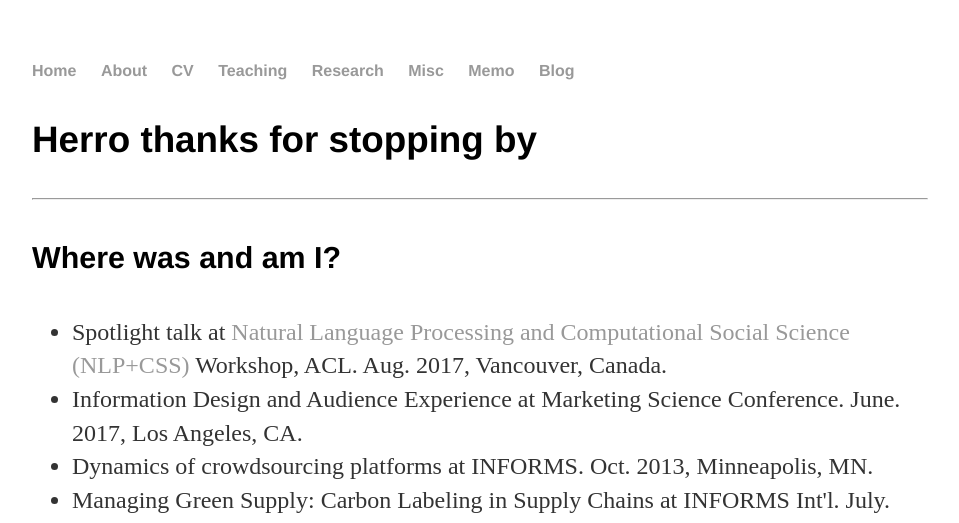
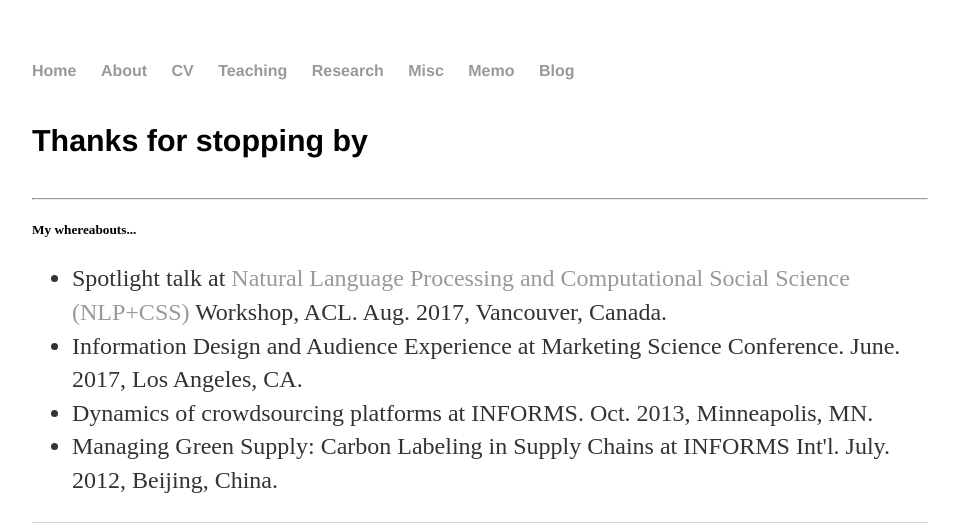
Before and after one commit to shenglih/shenglih.github.io, a Jekyll site: the page built from About/index.html, in a window 1280 px wide. Shown: the top 523 px of the page, without its empty margins (160-1119 px from the left). Built offline with Jekyll 4.4.1, drawn with Linux system fonts in a browser that asks for light colours.

Commit message:
Update index.html

```diff
--- a/About/index.html
+++ b/About/index.html
@@ -3,11 +3,11 @@ layout: about
 title: Shengli Hu, About
 ---
 <div class="blurb">
-	<h3>Herro thanks for stopping by </h3>
+	<h4>Thanks for stopping by </h5>
 
 	<hr>
 
-	<h4> Where was and am I? </h4>
+	<h5> My whereabouts... </h5>
 	<ul>
 		<li> Spotlight talk at <a href="https://sites.google.com/site/nlpandcss/nlp-css-at-acl-2017"> Natural Language Processing and Computational Social Science (NLP+CSS)</a> Workshop, ACL. Aug. 2017, Vancouver, Canada.</li>
 		<li> Information Design and Audience Experience at Marketing Science Conference. June. 2017, Los Angeles, CA. </li>
```
